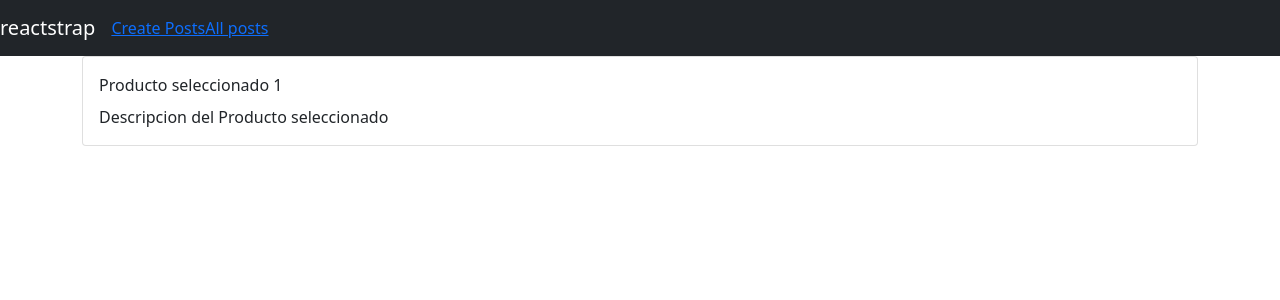
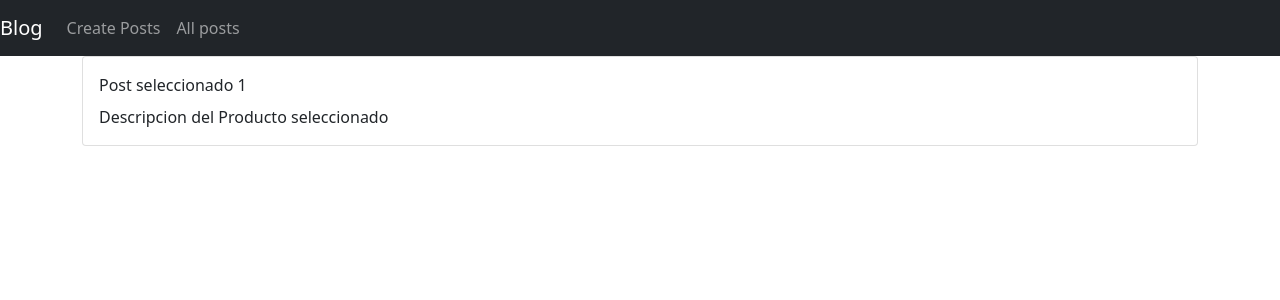
Before and after one commit to bulmaroarellano/react-blog, a React (Create React App) app: page /posts-detail/1 in a window 1280 px wide. Shown: the top 300 px of the page. Built offline with nearby package versions, Linux system fonts and the light colour scheme.

Commit message:
Reparación y ajustes varios al blog

```diff
--- a/src/App.js
+++ b/src/App.js
@@ -8,7 +8,8 @@ import {
   Container,
   Row,
   Col,
-  NavItem
+  NavItem,
+  NavLink
 } from 'reactstrap';
 
 import {
@@ -40,7 +41,7 @@ const App = () => {
   //const [selectedPage, setSelectedPage] = useState("createProducts")
   const [selectedPage, setSelectedPage] = useState("createPosts")
 
-  const productData = [{
+  const postData = [{
     title:"post 1",
     content:"Lorem ipsum dolor sit amet consectetur adipisicing elit. Saepe, nihil.",
     id:1
@@ -75,7 +76,7 @@ const App = () => {
   return (
     <Router>
       <Navbar color="dark" dark expand="md">
-        <NavbarBrand href="/">reactstrap</NavbarBrand>
+        <NavbarBrand href="/">Blog</NavbarBrand>
         <NavbarToggler onClick={toggle} />
         <Collapse isOpen={isOpen} navbar>
           <Nav className="mr-auto" navbar>
@@ -84,7 +85,7 @@ const App = () => {
                 const { path, text } = link
                 return(
                   <NavItem key={index}>
-                    <Link to={path} className="nav-item">{text}</Link>
+                      <NavLink to={path} className="nav-item">{text}</NavLink>
                   </NavItem>
                 )
               })
@@ -100,7 +101,7 @@ const App = () => {
                 <CreatePosts />
               </Route>
               <Route path="/show-posts">
-                <PostsCatalog data = { productData }/>
+                <PostsCatalog data = { postData }/>
               </Route>
               {/* <Route path="/shopping-cart">
                 <ShoppingCart />
--- a/src/Pages/PostDetail/index.js
+++ b/src/Pages/PostDetail/index.js
@@ -4,14 +4,14 @@ import {
 } from 'react-router-dom'
 import { Card, Row, Col, CardBody, CardTitle, CardText } from 'reactstrap'
 
-const ProductDetail = props => {
+const PostDetail = props => {
     const { id } = useParams()
     return(
         <Row>
             <Col xs="12">
                 <Card>
                     <CardBody>
-                        <CardTitle >Producto seleccionado { id }</CardTitle>
+                        <CardTitle >Post seleccionado { id }</CardTitle>
                         <CardText>Descripcion del Producto seleccionado</CardText>
                     </CardBody>
                 </Card>
@@ -20,4 +20,4 @@ const ProductDetail = props => {
     )
 }
 
-export default ProductDetail
+export default PostDetail
--- a/src/Pages/PostsCatalog/index.js
+++ b/src/Pages/PostsCatalog/index.js
@@ -26,9 +26,6 @@ const PostsCatalog = props => {
         const singlePost = await api.getPostsById("post1")
         const newKey = await api.createPosts({ title:"post nuevo",
         content:"Post creado desde la app"})
-
-        api.deletePostsById("-Mj2FRPRHcxlJsQDsXDs")
-        api.patchPostsById({title:"post parchado"},"-Mj2GA7hNS7dNh-dar4G")
 
         setPostsCatalog(data)
 
```
